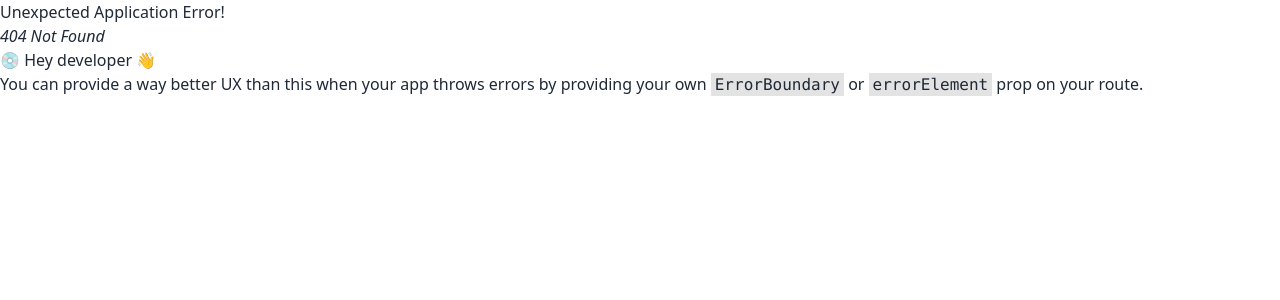
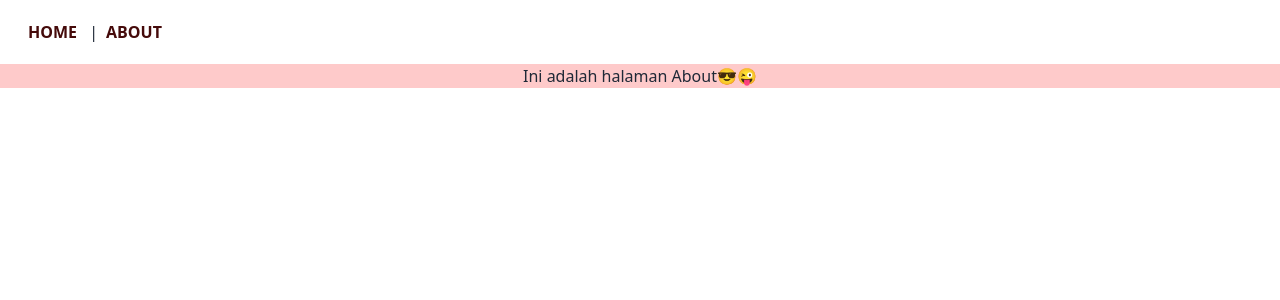
Before and after one commit to fauzth/project-1, a React (Vite) app: page /about in a window 1280 px wide. Before the commit this address had no page. Shown: the top 300 px of the page. Built offline with nearby package versions, Linux system fonts and the light colour scheme.

Commit message:
implementasi Layouting dan children routes dengan page sederhana

```diff
--- /dev/null
+++ b/src/layouts/rootLayout.jsx
@@ -0,0 +1,21 @@
+import { Link, Outlet } from "react-router-dom";
+
+function RootLayout() {
+  return (
+    <>
+      <div className="p-5">
+        <Link className="font-bold p-2 text-red-950" to="/">
+          HOME
+        </Link>{" "}
+        |
+        <Link className="font-bold p-2 text-red-950" to="/about">
+          ABOUT
+        </Link>
+      </div>
+
+      <Outlet />
+    </>
+  );
+}
+
+export default RootLayout;
--- /dev/null
+++ b/src/pages/aboutPage.jsx
@@ -0,0 +1,7 @@
+function AboutPage(){
+    return(
+        <div className="w-full bg-red-200 flex items-center justify-center">Ini adalah halaman About😎😜</div>
+    )
+}
+
+export default AboutPage;
--- /dev/null
+++ b/src/pages/homePage.jsx
@@ -0,0 +1,7 @@
+function HomePage(){
+    return(
+        <div className="w-full bg-red-200 flex items-center justify-center" >Ini adalah halaman HOME😍❤😂</div>
+    )
+}
+
+export default HomePage;
```
Also changed, not shown: src/routers/index.jsx (+27 -8 lines).
